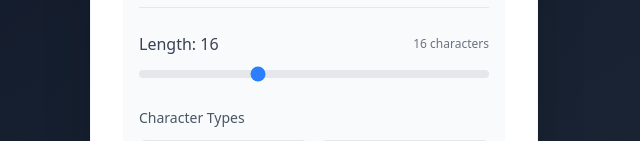
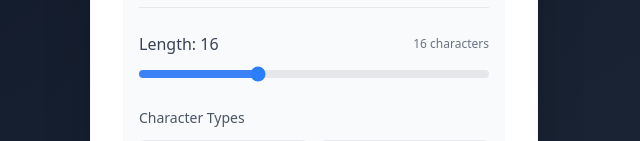
Before and after one commit to filippofinke/password-generator, a React (Vite) app: page / in a window 1280 px wide. Shown: the part 316-457 px from the top of the page, without its empty margins (326-966 px from the left). Built offline with nearby package versions, Linux system fonts and the light colour scheme.

Commit message:
feat: add gradient background to LengthSlider based on current length

```diff
--- a/src/components/LengthSlider.tsx
+++ b/src/components/LengthSlider.tsx
@@ -11,6 +11,9 @@ export function LengthSlider({
   min = 8,
   max = 32,
 }: LengthSliderProps) {
+  // Calculate percentage for gradient
+  const percentage = ((length - min) / (max - min)) * 100;
+
   return (
     <div>
       <div className="flex justify-between items-center text-gray-700 mb-1">
@@ -25,6 +28,9 @@ export function LengthSlider({
         value={length}
         onChange={onChange}
         className="w-full h-2 bg-gray-200 rounded-lg appearance-none cursor-pointer accent-blue-500"
+        style={{
+          background: `linear-gradient(to right, #3b82f6 0%, #3b82f6 ${percentage}%, #e5e7eb ${percentage}%, #e5e7eb 100%)`,
+        }}
       />
     </div>
   );
```
